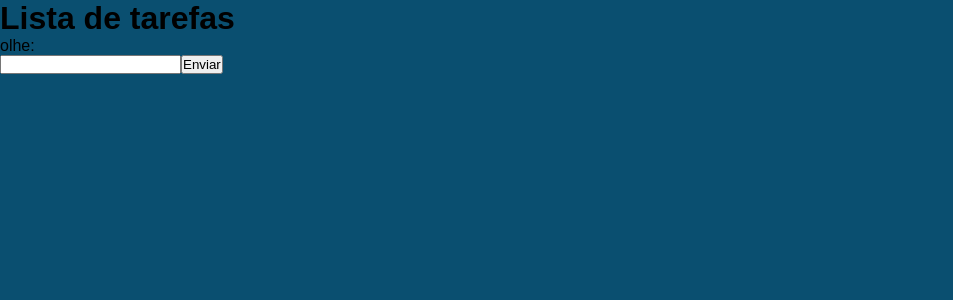
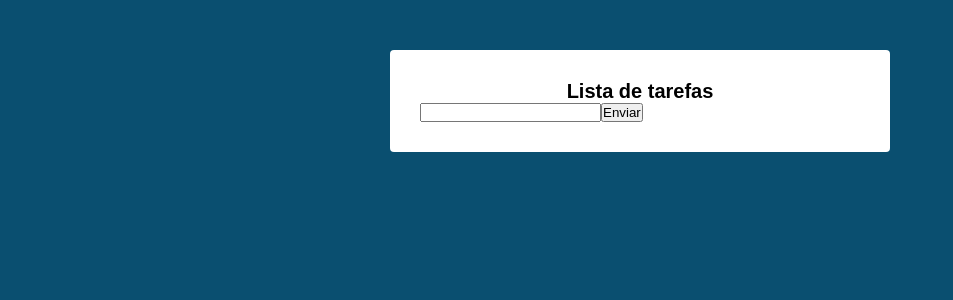
Before and after one commit to JCDMeira/react-class-app, a React (Create React App) app: page / in a window 1280 px wide. Shown: the top 300 px of the page, without its empty margins (0-953 px from the left). Built offline with nearby package versions, Linux system fonts and the light colour scheme.

Commit message:
refactor: state with class field and arrow func.

```diff
--- a/src/App.css
+++ b/src/App.css
@@ -1,5 +1,6 @@
 :root {
   --primary-color: #0a4f70;
+  --neutral-color: #fff;
 }
 
 * {
--- /dev/null
+++ b/src/components/main.css
@@ -0,0 +1,13 @@
+.main {
+  background: var(--neutral-color);
+  padding: 30px;
+  margin: 50px auto;
+  max-width: 500px;
+  border-radius: 4px;
+  box-shadow: 0 0 10 rgba(0, 0, 0, 0.1);
+}
+
+.main h1 {
+  font-size: 20px;
+  text-align: center;
+}
--- a/src/components/main.jsx
+++ b/src/components/main.jsx
@@ -1,28 +1,39 @@
 import React, { Component } from 'react';
+import './main.css';
 
 export default class Main extends Component {
+  state = {
+    novaTarefa: '',
+  };
+
+  handleChange = (e) => {
+    this.setState({
+      novaTarefa: e.target.value,
+    });
+  };
+
   // o construtor que recebe as props
-  constructor(props) {
-    super(props);
+  // constructor(props) {
+  //   super(props);
 
-    this.state = {
-      novaTarefa: '',
-    };
+  //   this.state = {
+  //     novaTarefa: '',
+  //   };
 
-    this.inputMudou = this.inputMudou.bind(this);
-    /*
+  //   this.inputMudou = this.inputMudou.bind(this);
+  /*
       _ bind significa vincular, quando se cria uma função ela tem seu próprio
       _ escopo, o que faz o this ser apontado para esse escopo. Então se for usar
       _ funções que mudem o escopo se deve fazer o bind do this, para não perder
       _ a referência do mesmo. Então o this virá a mesma classe do component
     */
-  }
+  // }
 
-  inputMudou(e) {
-    this.setState({
-      novaTarefa: e.target.value,
-    });
-  }
+  // inputMudou(e) {
+  //   this.setState({
+  //     novaTarefa: e.target.value,
+  //   });
+  // }
 
   // Componentes de classe precisam do método render
   // Para devolverem os elementos xml, ou seja, renderizar algo
@@ -33,10 +44,9 @@
       <div className="main">
         {/* <h1>Meu componente de classe com estado</h1> */}
         <h1>Lista de tarefas</h1>
-        <p>olhe: {novaTarefa}</p>
 
         <form action="#">
-          <input onChange={this.inputMudou} type="text" />
+          <input onChange={this.handleChange} type="text" />
           <button type="submit">Enviar</button>
         </form>
       </div>
```
